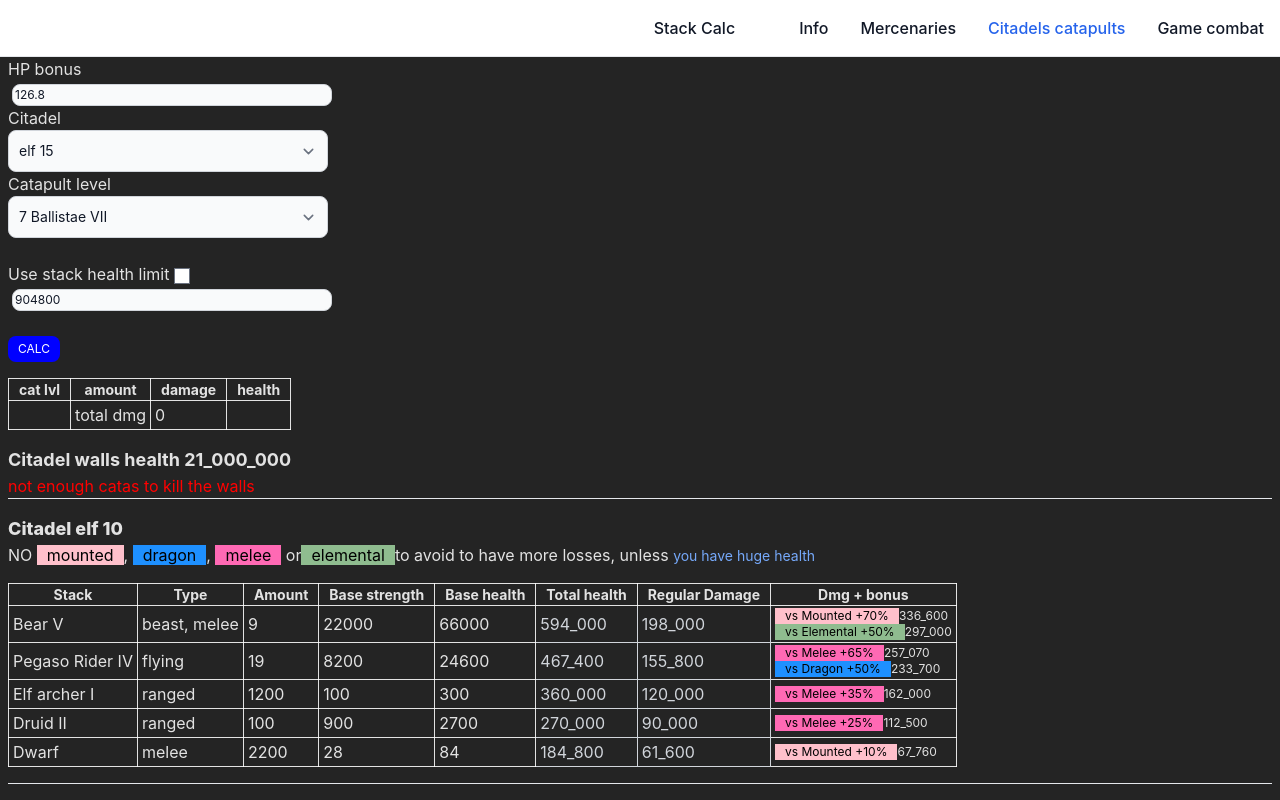
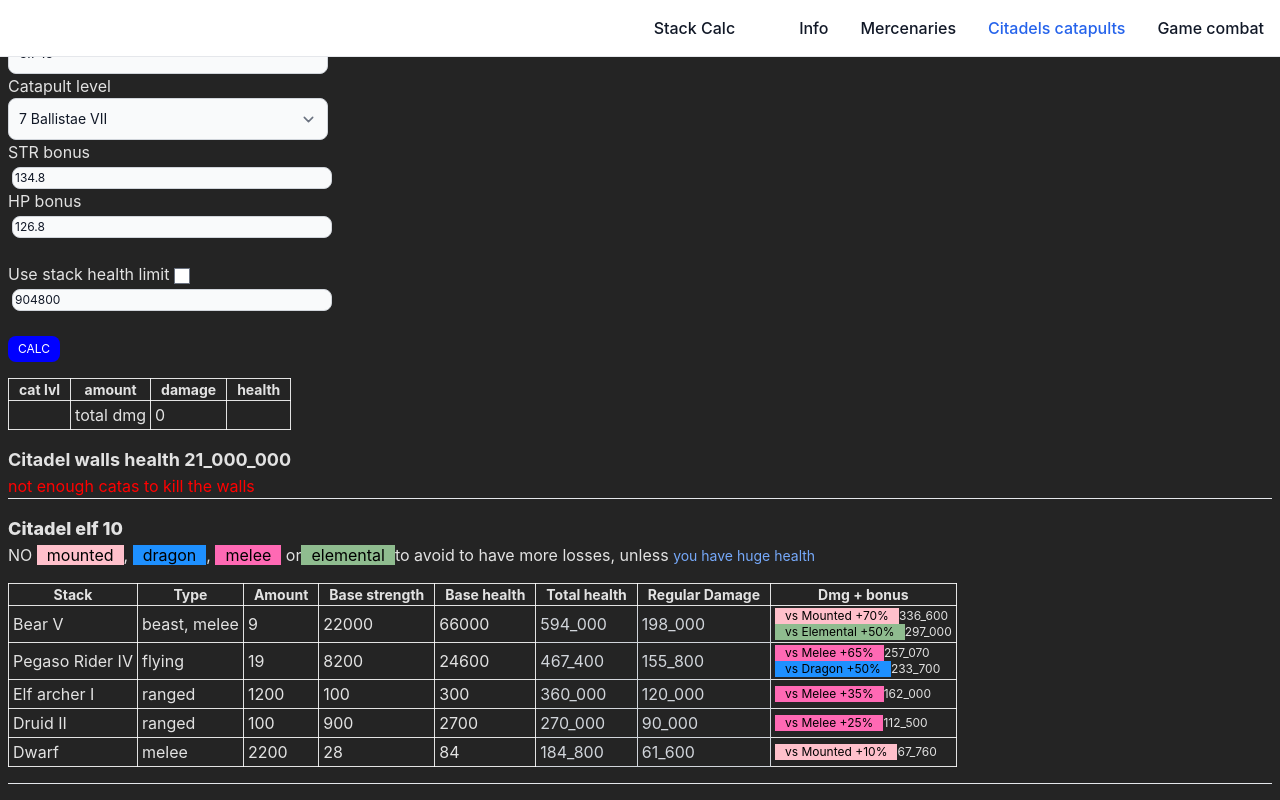
Before and after one commit to moigithub/totalbattlecaballitos, a React (Vite) app: page /citadels-catas in a window 1280 px wide. Shown: the top 800 px of the page. Built offline with nearby package versions, Linux system fonts and the light colour scheme; what zustand-debounce would draw is missing.

Commit message:
formula, tutorial, catapults

```diff
--- a/src/citadels.tsx
+++ b/src/citadels.tsx
@@ -350,24 +350,6 @@ export const Citadels = () => {
     <div className='p-2 pt-[56px]'>
       <form className='max-w-xs '>
         <div className='group'>
-          <label>STR bonus </label>
-          <input
-            type='number'
-            className='ml-1 inline-flex bg-gray-50 border border-gray-300 text-gray-900 text-xs rounded-lg focus:ring-blue-500 focus:border-blue-500 w-full p-0.5 dark:bg-gray-700 dark:border-gray-600 dark:placeholder-gray-400 dark:text-white dark:focus:ring-blue-500 dark:focus:border-blue-500'
-            value={StrBonus}
-            onChange={changeStrBonus}
-          />
-        </div>
-        <div className='group'>
-          <label>HP bonus </label>
-          <input
-            type='number'
-            className='ml-1 inline-flex bg-gray-50 border border-gray-300 text-gray-900 text-xs rounded-lg focus:ring-blue-500 focus:border-blue-500 w-full p-0.5 dark:bg-gray-700 dark:border-gray-600 dark:placeholder-gray-400 dark:text-white dark:focus:ring-blue-500 dark:focus:border-blue-500'
-            value={HPBonus}
-            onChange={changeHPBonus}
-          />
-        </div>
-        <div className='group'>
           <label>Citadel </label>
           <select
             className='bg-gray-50 border border-gray-300 text-gray-900 text-sm rounded-lg focus:ring-blue-500 focus:border-blue-500 block w-full p-2.5 dark:bg-gray-700 dark:border-gray-600 dark:placeholder-gray-400 dark:text-white dark:focus:ring-blue-500 dark:focus:border-blue-500'
@@ -402,6 +384,26 @@ export const Citadels = () => {
             <option value='1'>1 Catapult I</option>
           </select>
         </div>
+
+        <div className='group'>
+          <label>STR bonus </label>
+          <input
+            type='number'
+            className='ml-1 inline-flex bg-gray-50 border border-gray-300 text-gray-900 text-xs rounded-lg focus:ring-blue-500 focus:border-blue-500 w-full p-0.5 dark:bg-gray-700 dark:border-gray-600 dark:placeholder-gray-400 dark:text-white dark:focus:ring-blue-500 dark:focus:border-blue-500'
+            value={StrBonus}
+            onChange={changeStrBonus}
+          />
+        </div>
+        <div className='group'>
+          <label>HP bonus </label>
+          <input
+            type='number'
+            className='ml-1 inline-flex bg-gray-50 border border-gray-300 text-gray-900 text-xs rounded-lg focus:ring-blue-500 focus:border-blue-500 w-full p-0.5 dark:bg-gray-700 dark:border-gray-600 dark:placeholder-gray-400 dark:text-white dark:focus:ring-blue-500 dark:focus:border-blue-500'
+            value={HPBonus}
+            onChange={changeHPBonus}
+          />
+        </div>
+
         <br />
         <div className='group'>
           <label>Use stack health limit </label>
@@ -673,6 +675,13 @@ export const Citadels = () => {
       <br />
 
       <hr />
+      <h2 className='text-lg font-bold'>
+        Example calculating how many cat4 units needed to kill walls on citadel lvl 15
+      </h2>
+      <img src='./cataFormula.jpg' alt='calculate catapults units to kill walls' />
+
+      <h2 className='text-lg font-bold'>Tutorial to calculate catapults amount</h2>
+      <img src='./tutorialCataCalc.jpg' alt='tutorial to calculate catapults' />
     </div>
   )
 }
```
Also changed, not shown: public/cataFormula.jpg (added), public/tutorialCataCalc.jpg (added).
